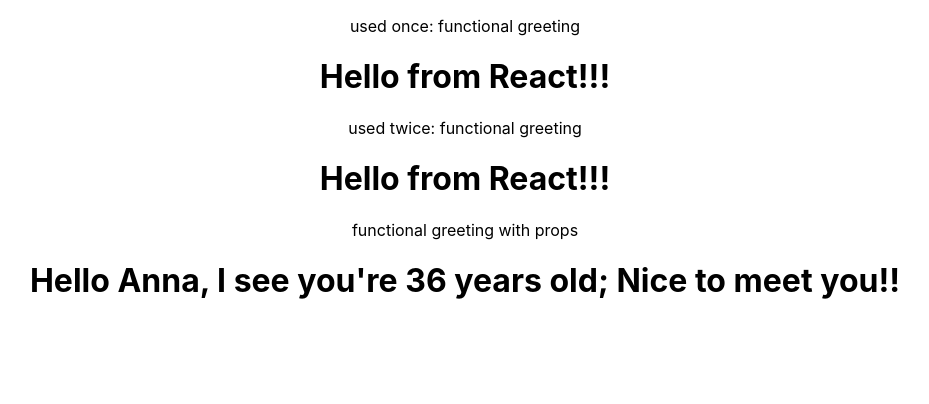
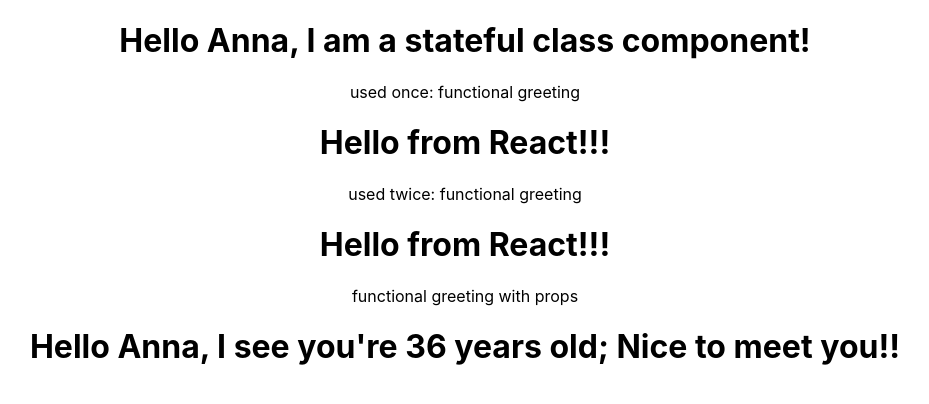
Before and after one commit to annagabain/gotpod-react-walkalong, a React (Create React App) app in the folder my-app/: page / in a window 1280 px wide. Shown: the top 404 px of the page, without its empty margins (175-1104 px from the left). Built offline with nearby package versions, Linux system fonts and the light colour scheme.

Commit message:
Learn class components

```diff
--- a/my-app/src/App.js
+++ b/my-app/src/App.js
@@ -2,12 +2,14 @@
 import './App.css';
 import FunctionalGreeting from './components/FunctionalGreeting';
 import FunctionalGreetingWithProps from './components/FunctionalGreetingWithProps';
+import StatefulGreeting from './components/StatefulGreeting';
 
 
 function App() {
   return (
     <div className="App">
       {/* <h1>It works!</h1> */}
+      <StatefulGreeting greeting="I am a stateful class component!" name="Anna"/>
       <p>used once: functional greeting<FunctionalGreeting /></p>
       <p>used twice: functional greeting<FunctionalGreeting /></p>
       <p>functional greeting with props</p><FunctionalGreetingWithProps greeting="Nice to meet you!" name="Anna" age="36"/>
--- /dev/null
+++ b/my-app/src/components/StatefulGreeting.js
@@ -0,0 +1,12 @@
+import React from "react";
+
+class StatefulGreeting extends React.Component {
+    render() {
+        // return <h1>Hello from the stateful class component!</h1>
+        return <h1>Hello {this.props.name}, {this.props.greeting}</h1>
+
+    }
+
+}
+
+export default StatefulGreeting;
```
